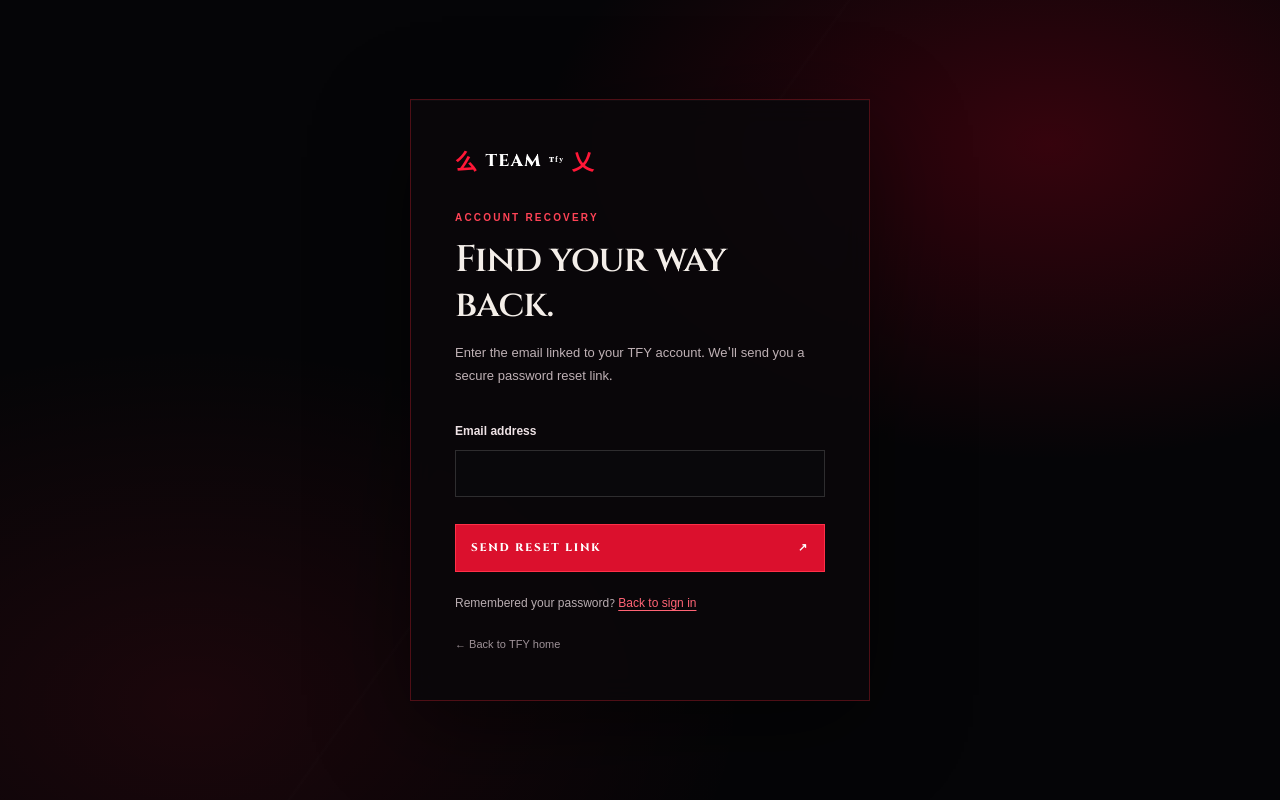
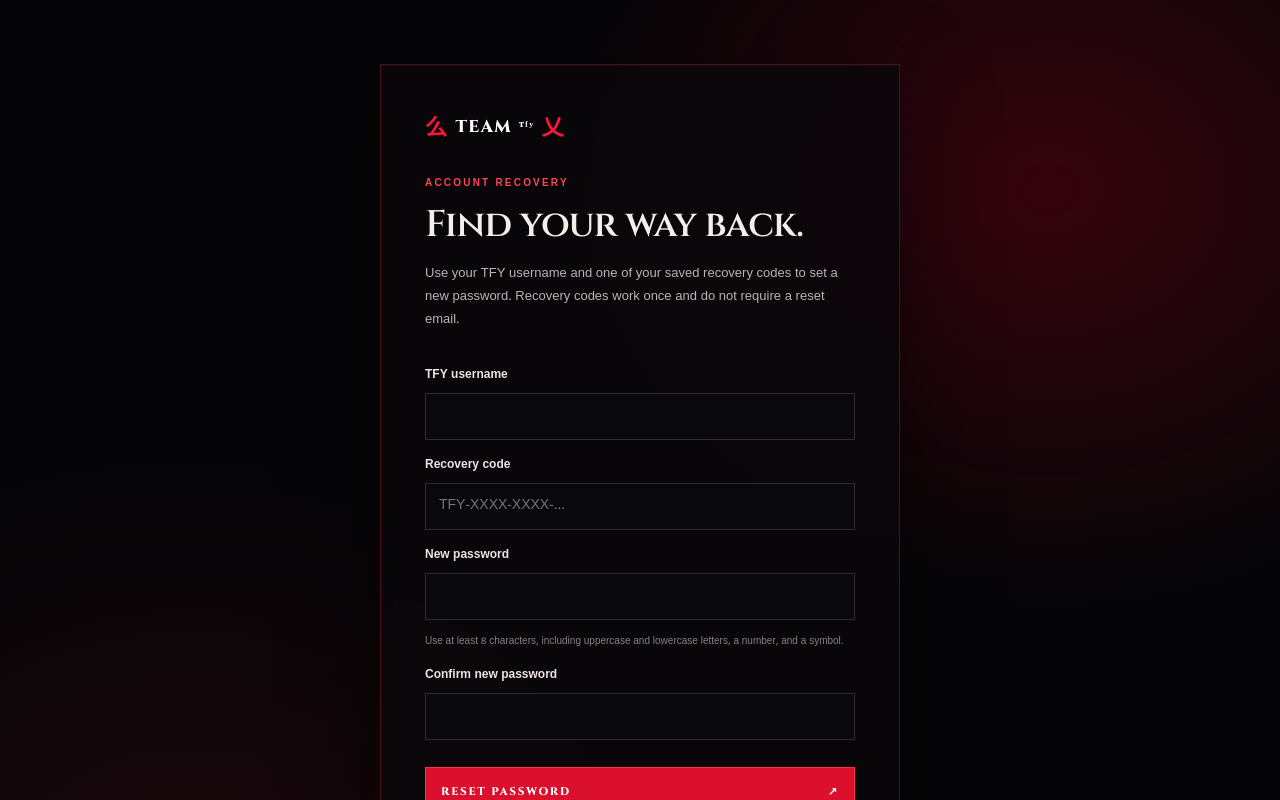
Before and after one commit to alone4verasthew-dot/TEAM-community-, a Next.js app: page /forgot-password in a window 1280 px wide. Shown: the top 800 px of the page. Built offline with nearby package versions, Linux system fonts and the light colour scheme.

Commit message:
Use recovery codes for password reset

```diff
--- a/app/forgot-password/page.tsx
+++ b/app/forgot-password/page.tsx
@@ -2,10 +2,12 @@
 
 import Link from "next/link";
 import { useState, type FormEvent } from "react";
-import { createClient } from "@/lib/supabase/client";
 
 export default function ForgotPasswordPage() {
-  const [email, setEmail] = useState("");
+  const [username, setUsername] = useState("");
+  const [recoveryCode, setRecoveryCode] = useState("");
+  const [password, setPassword] = useState("");
+  const [confirmPassword, setConfirmPassword] = useState("");
   const [status, setStatus] = useState("");
   const [error, setError] = useState("");
   const [loading, setLoading] = useState(false);
@@ -14,16 +16,28 @@ export default function ForgotPasswordPage() {
     event.preventDefault();
     setStatus("");
     setError("");
+
+    if (password !== confirmPassword) {
+      setError("Passwords do not match.");
+      return;
+    }
+
     setLoading(true);
-
     try {
-      const supabase = createClient();
-      const redirectTo = `${window.location.origin}/reset-password`;
-      const { error: requestError } = await supabase.auth.resetPasswordForEmail(email.trim(), { redirectTo });
-      if (requestError) throw requestError;
-      setStatus("If an account exists for that email, a password reset link will arrive shortly. Check your inbox and spam folder.");
-    } catch {
-      setError("We couldn't send the reset email right now. Please try again in a moment.");
+      const response = await fetch("/api/account/recover", {
+        method: "POST",
+        headers: { "Content-Type": "application/json" },
+        body: JSON.stringify({ username, recoveryCode, password }),
+      });
+      const result = await response.json() as { message?: string; error?: string };
+      if (!response.ok) throw new Error(result.error || "Password recovery failed.");
+      setStatus(result.message || "Password updated. Please sign in with your new password.");
+      setUsername("");
+      setRecoveryCode("");
+      setPassword("");
+      setConfirmPassword("");
+    } catch (cause) {
+      setError(cause instanceof Error ? cause.message : "We couldn't complete password recovery. Please try again.");
     } finally {
       setLoading(false);
     }
@@ -31,33 +45,73 @@ export default function ForgotPasswordPage() {
 
   return (
     <main className="auth-page">
-      <div className="auth-panel">
+      <div className="auth-panel auth-panel-wide">
         <Link className="auth-brand" href="/" aria-label="TFY home">
           <span className="auth-mark">么</span> TEAM <strong>ᵀᶠʸ</strong> <span className="auth-mark">乂</span>
         </Link>
         <p className="auth-eyebrow">ACCOUNT RECOVERY</p>
         <h1>Find your way back.</h1>
-        <p className="auth-intro">Enter the email linked to your TFY account. We&apos;ll send you a secure password reset link.</p>
+        <p className="auth-intro">Use your TFY username and one of your saved recovery codes to set a new password. Recovery codes work once and do not require a reset email.</p>
 
         {status ? <p className="auth-notice" role="status">{status}</p> : null}
         {error ? <p className="auth-error" role="alert">{error}</p> : null}
 
         <form className="auth-form" onSubmit={handleSubmit}>
-          <label htmlFor="recovery-email">Email address</label>
+          <label htmlFor="recovery-username">TFY username</label>
           <input
-            id="recovery-email"
-            name="email"
-            type="email"
-            autoComplete="email"
-            value={email}
-            onChange={(event) => setEmail(event.target.value)}
+            id="recovery-username"
+            name="username"
+            type="text"
+            autoComplete="username"
+            minLength={4}
+            maxLength={20}
+            pattern="[a-zA-Z0-9_]{4,20}"
+            value={username}
+            onChange={(event) => setUsername(event.target.value)}
+            required
+          />
+          <label htmlFor="recovery-code">Recovery code</label>
+          <input
+            id="recovery-code"
+            name="recoveryCode"
+            type="text"
+            autoComplete="off"
+            spellCheck={false}
+            value={recoveryCode}
+            onChange={(event) => setRecoveryCode(event.target.value)}
+            placeholder="TFY-XXXX-XXXX-..."
+            required
+          />
+          <label htmlFor="recovery-new-password">New password</label>
+          <input
+            id="recovery-new-password"
+            name="password"
+            type="password"
+            autoComplete="new-password"
+            minLength={8}
+            value={password}
+            onChange={(event) => setPassword(event.target.value)}
+            aria-describedby="recovery-password-help"
+            required
+          />
+          <p id="recovery-password-help" className="auth-privacy-note">Use at least 8 characters, including uppercase and lowercase letters, a number, and a symbol.</p>
+          <label htmlFor="recovery-confirm-password">Confirm new password</label>
+          <input
+            id="recovery-confirm-password"
+            name="confirmPassword"
+            type="password"
+            autoComplete="new-password"
+            minLength={8}
+            value={confirmPassword}
+            onChange={(event) => setConfirmPassword(event.target.value)}
             required
           />
           <button className="auth-submit" type="submit" disabled={loading}>
-            {loading ? "SENDING..." : "SEND RESET LINK"} <span>↗</span>
+            {loading ? "UPDATING PASSWORD..." : "RESET PASSWORD"} <span>↗</span>
           </button>
         </form>
 
+        <p className="auth-switch">Already signed in? <Link href="/recovery-codes">Manage your recovery codes</Link></p>
         <p className="auth-switch">Remembered your password? <Link href="/login">Back to sign in</Link></p>
         <Link href="/" className="auth-home-link">← Back to TFY home</Link>
       </div>
```
